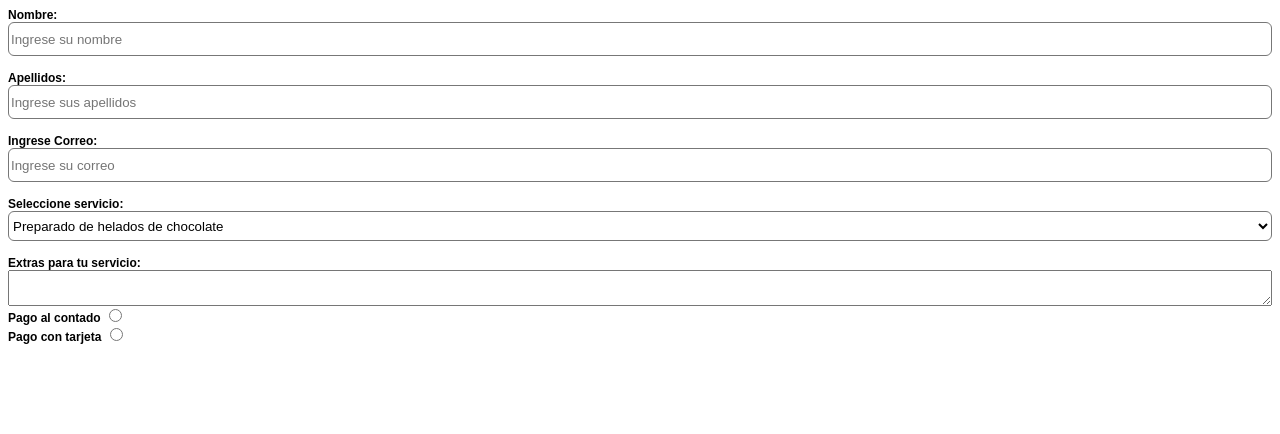
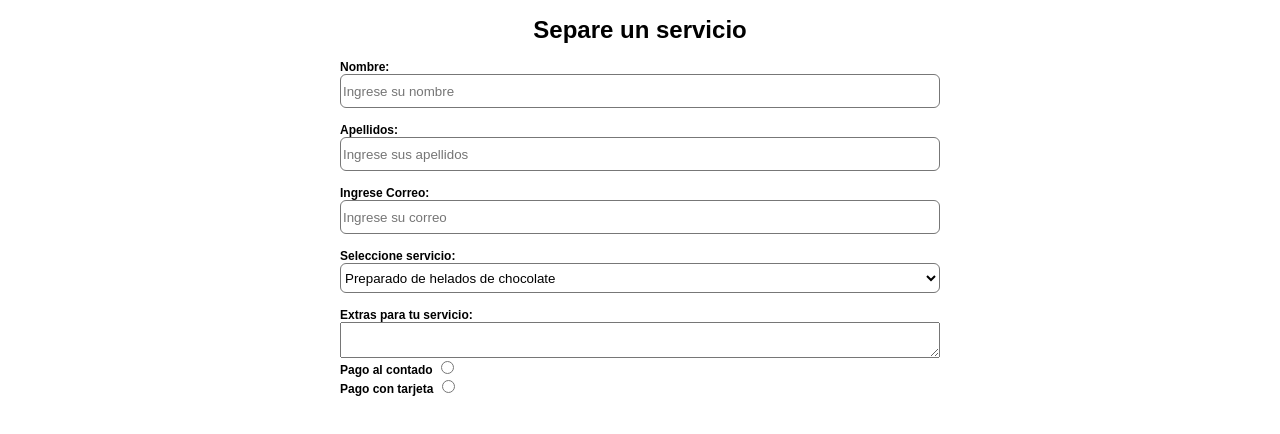
Before and after one commit to lokcito/helados-cremoso, a plain HTML site: page contacto.html in a window 1280 px wide. Drawn offline with Linux system fonts and the light colour scheme.

Commit message:
centrar formuladio
Se centro el formulario de servicio

```diff
--- a/contacto.html
+++ b/contacto.html
@@ -22,16 +22,26 @@
         form {
             display: flex;
             flex-direction: column;
+            width: 600px;
+            /* margin: arriva 0px  derecha auto  abajo 0px  izquierda auto  */
+            margin: 0px auto 0px auto;
+
+            /*margin-top: 0px;
+            margin-left: auto;
+            margin-bottom: 0px;
+            margin-right: auto;*/
         }
 
         label {
             font-weight: bold;
             /* Negrita */
         }
+        h1 {font-family: Arial, Helvetica, sans-serif; text-align: center;}
     </style>
 </head>
 
 <body>
+    <h1>Separe un servicio</h1>
     <form>
         <label for="nombre">Nombre:</label>
         <input type="text" id="nombre" placeholder="Ingrese su nombre" />
```
